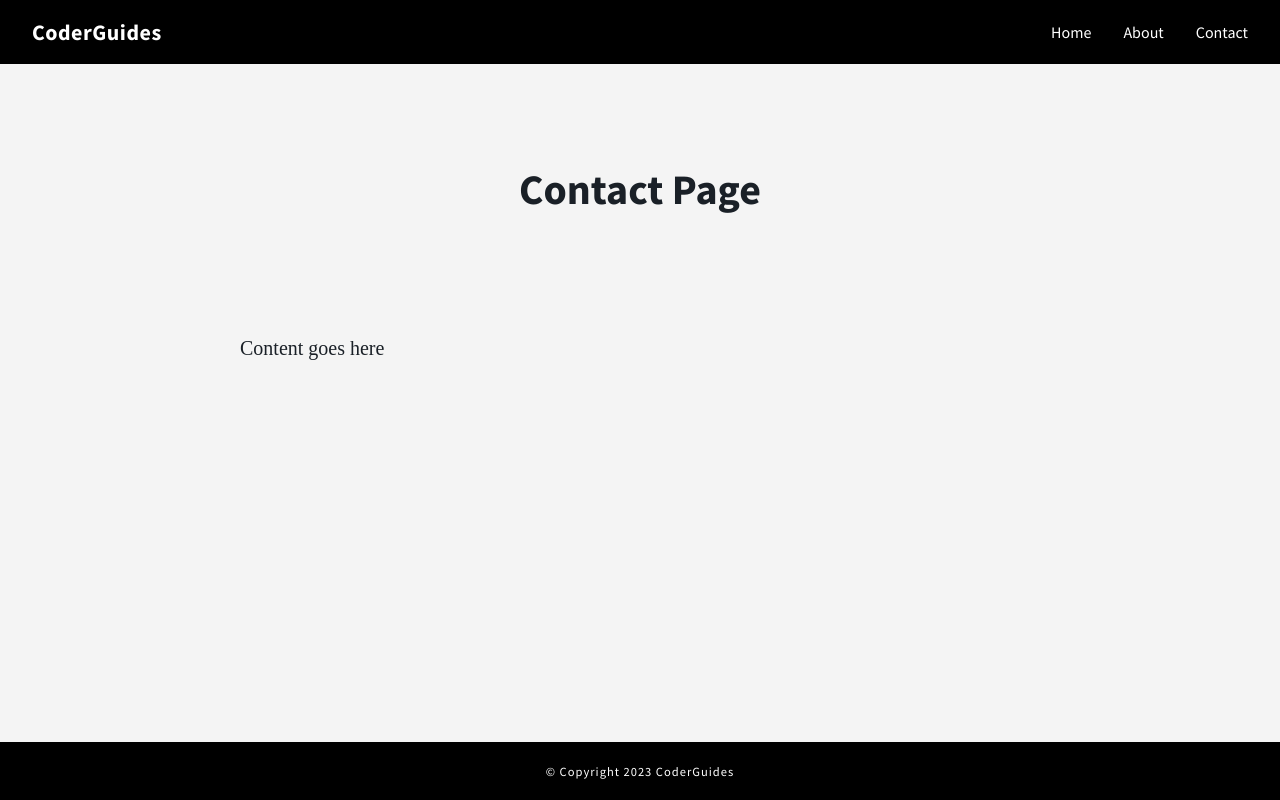
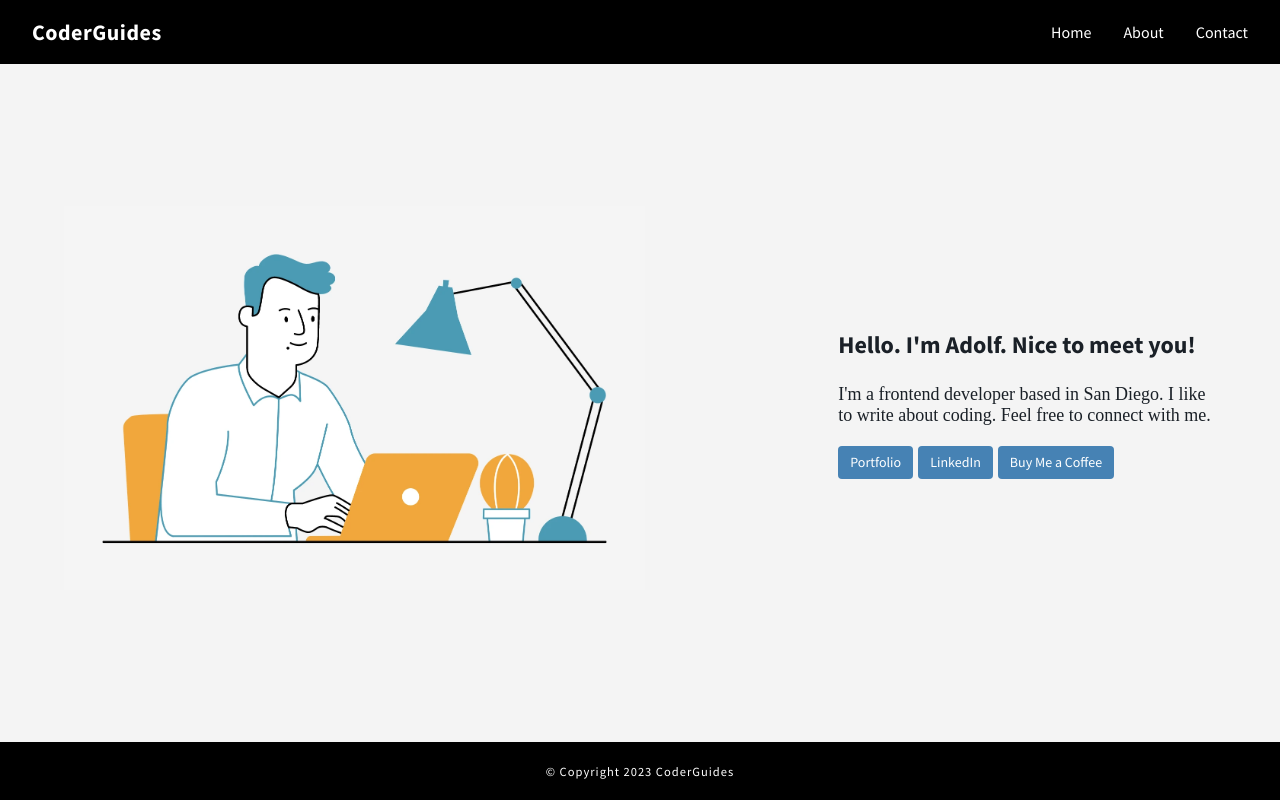
Before and after one commit to answebdev/next-sanity2, a Next.js app in the folder frontend/: page /contact in a window 1280 px wide. Built offline with nearby package versions, Linux system fonts and the light colour scheme; a web font is replaced by a local one.

Commit message:
add contact page

```diff
--- a/frontend/components/Nav.js
+++ b/frontend/components/Nav.js
@@ -43,14 +43,12 @@
 
 
 import Link from 'next/link';
-// import classes from '../styles/Nav.module.css';
 import styles from '../styles/Nav.module.css';
 
 const Navbar = () => (
     <header className={styles.navbar}>
         <div className={`${styles.navbarTitle} ${styles.navbarItem}`}>
             <div>
-                {/* <span>Bacon Blog</span> */}
                 <li className={styles.navbarItem}>
                     <Link className={styles.brandLink} href='/'>CoderGuides</Link>
                 </li>
--- a/frontend/pages/api/hello.js
+++ b/frontend/pages/api/hello.js
@@ -1,5 +1,5 @@
 // Next.js API route support: https://nextjs.org/docs/api-routes/introduction
 
 export default function handler(req, res) {
-  res.status(200).json({ name: 'John Doe' })
+  res.status(200).json({ name: 'John Doe' });
 }
--- a/frontend/pages/contact.js
+++ b/frontend/pages/contact.js
@@ -1,4 +1,69 @@
+// VERSION 1
+
+// import Head from 'next/head';
+// import Link from 'next/link';
+// import Image from 'next/image';
+// import hello from '../assets/img/hello.webp';
+// import styles from '../styles/Contact.module.css';
+
+// const contact = () => {
+
+//     const titleTag = `CoderGuides | Contact`;
+
+//     return (
+//         <>
+//             <Head>
+//                 <title>{titleTag}</title>
+//                 <meta name="description" content="A blog of random content" />
+//                 <link rel="icon" href="/favicon.ico" />
+//             </Head>
+
+//             <article>
+//                 <div className={styles.mainDiv}>
+//                     <div>
+//                         <Image className={styles.mainImage}
+//                             src={hello}
+//                             alt='Hello'
+//                         />
+//                     </div>
+//                     <div>
+//                         <p className={styles.headerText}>Hello. I'm Adolf. Nice to meet you!</p>
+//                         <p className={styles.subheaderText}>I'm a frontend developer based in San Diego. I like to write about coding. Feel free to reach out.</p>
+//                     </div>
+//                     <div className={styles.buttonContainer}>
+//                         <Link className={styles.button}
+//                             href='https://adolfschmuck.com/'
+//                             rel='noopener noreferrer'
+//                             target='_blank'>
+//                             Portfolio
+//                         </Link>
+//                         <Link className={styles.button}
+//                             href='https://www.linkedin.com/in/adolf-schmuck/'
+//                             rel='noopener noreferrer'
+//                             target='_blank'>
+//                             LinkedIn
+//                         </Link>
+//                         <Link className={styles.button}
+//                             href='https://www.buymeacoffee.com/'
+//                             rel='noopener noreferrer'
+//                             target='_blank'>
+//                             Buy Me a Coffee
+//                         </Link>
+//                     </div>
+//                 </div>
+//             </article>
+//         </>
+//     );
+// };
+
+// export default contact;
+
+// VERSION 2
+
 import Head from 'next/head';
+import Link from 'next/link';
+import Image from 'next/image';
+import hello from '../assets/img/hello.webp';
 import styles from '../styles/Contact.module.css';
 
 const contact = () => {
@@ -13,19 +78,43 @@ const contact = () => {
                 <link rel="icon" href="/favicon.ico" />
             </Head>
 
-            <article>
-                <div style={{ display: 'flex', justifyContent: 'center', paddingTop: '4em', textAlign: 'center' }}>
-                    <div className={styles.headerBox}>
-                        <h1 className={styles.pageHeader}>
-                            Contact Page
-                        </h1>
+            <article className={styles.brap}>
+                <div className={styles.innerBrap}>
+                    <div>
+                        <Image className={styles.dasImg}
+                            src={hello}
+                            alt='Contact Page Image'
+                        />
                     </div>
+                    <div>
+                        <div>
+                            <p className={styles.headerText}>Hello. I'm Adolf. Nice to meet you!</p>
+                            <p className={styles.subheaderText}>I'm a frontend developer based in San Diego. I like to write about coding. Feel free to connect with me.</p>
+                        </div>
+                        <div className={styles.buttonContainer}>
+                            <Link className={styles.button}
+                                href='https://adolfschmuck.com/'
+                                rel='noopener noreferrer'
+                                target='_blank'>
+                                Portfolio
+                            </Link>
+                            <Link className={styles.button}
+                                href='https://www.linkedin.com/in/adolf-schmuck/'
+                                rel='noopener noreferrer'
+                                target='_blank'>
+                                LinkedIn
+                            </Link>
+                            <Link className={styles.button}
+                                href='https://www.buymeacoffee.com/'
+                                rel='noopener noreferrer'
+                                target='_blank'>
+                                Buy Me a Coffee
+                            </Link>
+                        </div>
+                    </div>
+
                 </div>
-
-                <div className={styles.pText}>
-                    Content goes here
-                </div>
-            </article>
+            </article >
         </>
     );
 };
--- a/frontend/styles/Contact.module.css
+++ b/frontend/styles/Contact.module.css
@@ -1,31 +1,149 @@
-.pageHeader {
-  font-size: 42px;
+.brap {
+  display: flex;
+  position: absolute;
+  top: 0;
+  bottom: 0;
+  right: 0;
+  left: 0;
+  z-index: -100;
+
+  padding: 4em;
 }
 
-.pText {
-  padding: 4em 12em;
-  line-height: 1.8;
-  font-size: 20px;
+.innerBrap {
+  margin: auto;
+  display: flex;
+  justify-content: space-around;
+  align-items: center;
 }
 
-/* .pText a {
-  color: tomato;
+.dasImg {
+  width: 75%;
+  height: auto;
 }
 
-.pText a:hover {
-  color: tomato;
-  text-decoration: underline;
-} */
+.headerText {
+  font-family: var(--headerFontFamily);
+  font-size: 24px;
+  font-weight: 700;
+}
+
+.subheaderText {
+  font-family: var(--mainTextFontFamily);
+  font-size: 18px;
+}
+
+.buttonContainer {
+  margin-top: 20px;
+}
+
+.button {
+  font-family: var(--headerFontFamily);
+  /* font-size: 16px; */
+  font-size: 14px;
+  background: steelblue;
+  border-color: steelblue;
+  color: #ffffff;
+  margin: 0 5px 15px 0;
+  padding: 6px 12px;
+
+  display: inline-block;
+  font-weight: 400;
+  text-align: center;
+  vertical-align: middle;
+  -webkit-user-select: none;
+  -moz-user-select: none;
+  -ms-user-select: none;
+  user-select: none;
+  padding: 0.375rem 0.75rem;
+  /* font-size: 1rem; */
+  line-height: 1.5;
+  border-radius: 0.25rem;
+}
+
+/* MEDIA QUERIES */
+@media screen and (max-width: 785px) {
+  .dasImg {
+    width: 30%;
+    height: auto;
+  }
+}
+
+@media screen and (max-width: 785px) {
+  .brap {
+    padding: 2em 4em 0 4em;
+  }
+
+  .innerBrap {
+    display: flex;
+    flex-direction: column;
+    text-align: center;
+  }
+
+  .dasImg {
+    display: none;
+  }
+}
+
+@media screen and (max-width: 408px) {
+  .brap {
+    display: flex;
+    position: absolute;
+    top: 0;
+    bottom: 0;
+    right: 0;
+    left: 0;
+  }
+
+  .button {
+    margin: 0 5px 5px 0;
+  }
+}
+
+@media screen and (max-width: 320px) {
+  .brap {
+    padding: 3em 4em 0 4em;
+  }
+
+  .headerText {
+    font-size: 18px;
+  }
+
+  .subheaderText {
+    font-size: 12px;
+  }
+
+  .button {
+    font-size: 10px;
+  }
+}
+
+@media screen and (max-width: 250px) {
+  .brap {
+    padding: 3em 4em 0 4em;
+  }
+
+  .headerText {
+    font-size: 16px;
+  }
+
+  .subheaderText {
+    display: none;
+  }
+
+  .button {
+    display: none;
+  }
+}
 
 /* ===== MEDIA QUERIES ===== */
 
-@media screen and (min-width: 769px) and (max-width: 980px) {
+/* @media screen and (min-width: 769px) and (max-width: 980px) {
   .headerBox {
     padding: 0 8em;
   }
 
   .pText {
-    /* background-color: red; */
     padding: 4em 8em 2em 8em;
   }
 }
@@ -88,4 +206,4 @@
   .pText {
     padding: 4em 2em 2em 2em;
   }
-}
+} */
--- a/frontend/styles/Index.module.css
+++ b/frontend/styles/Index.module.css
@@ -27,7 +27,7 @@
   background: steelblue;
   border-color: steelblue;
   color: #ffffff;
-  margin: 0 5px 40px 0;
+  margin: 0 5px 20px 0;
   padding: 6px 12px;
 
   display: inline-block;
```
Also changed, not shown: frontend/styles/globals.css (+1 -34 lines), frontend/assets/img/hello.webp (added).
